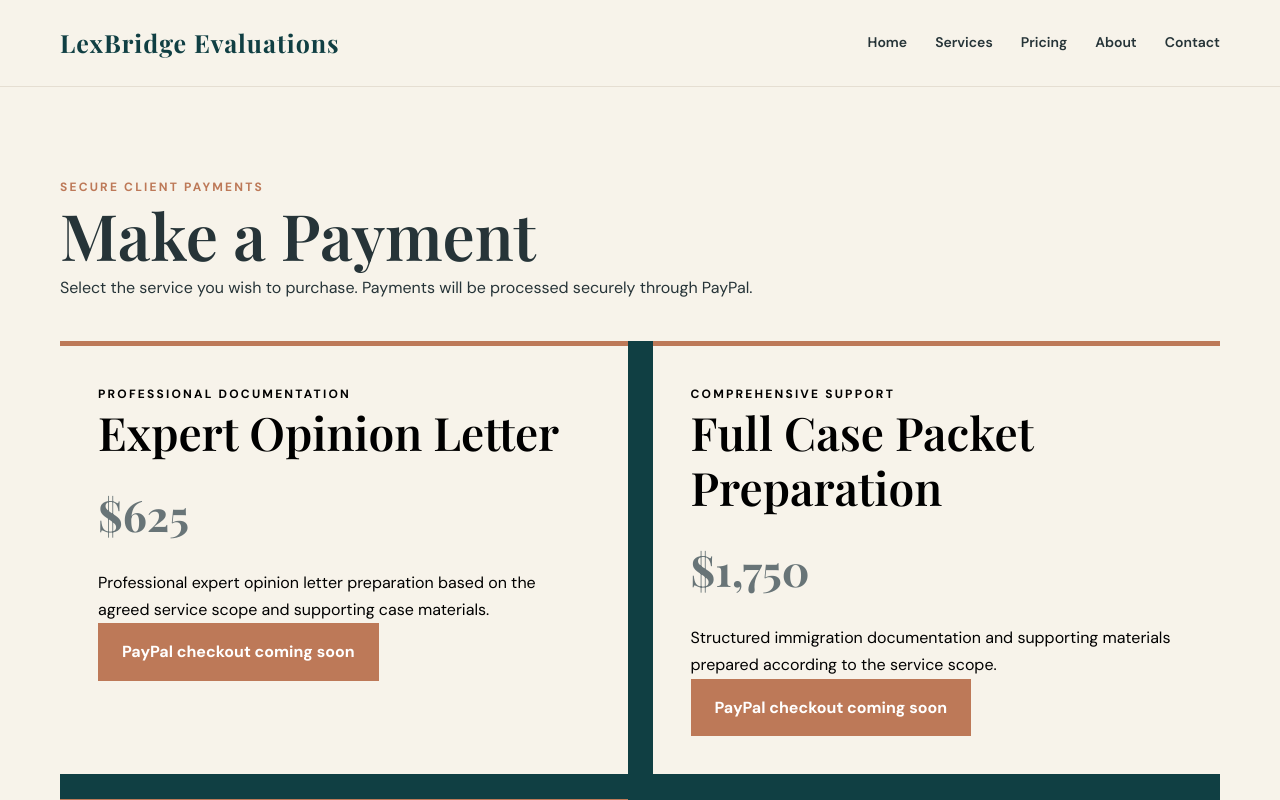
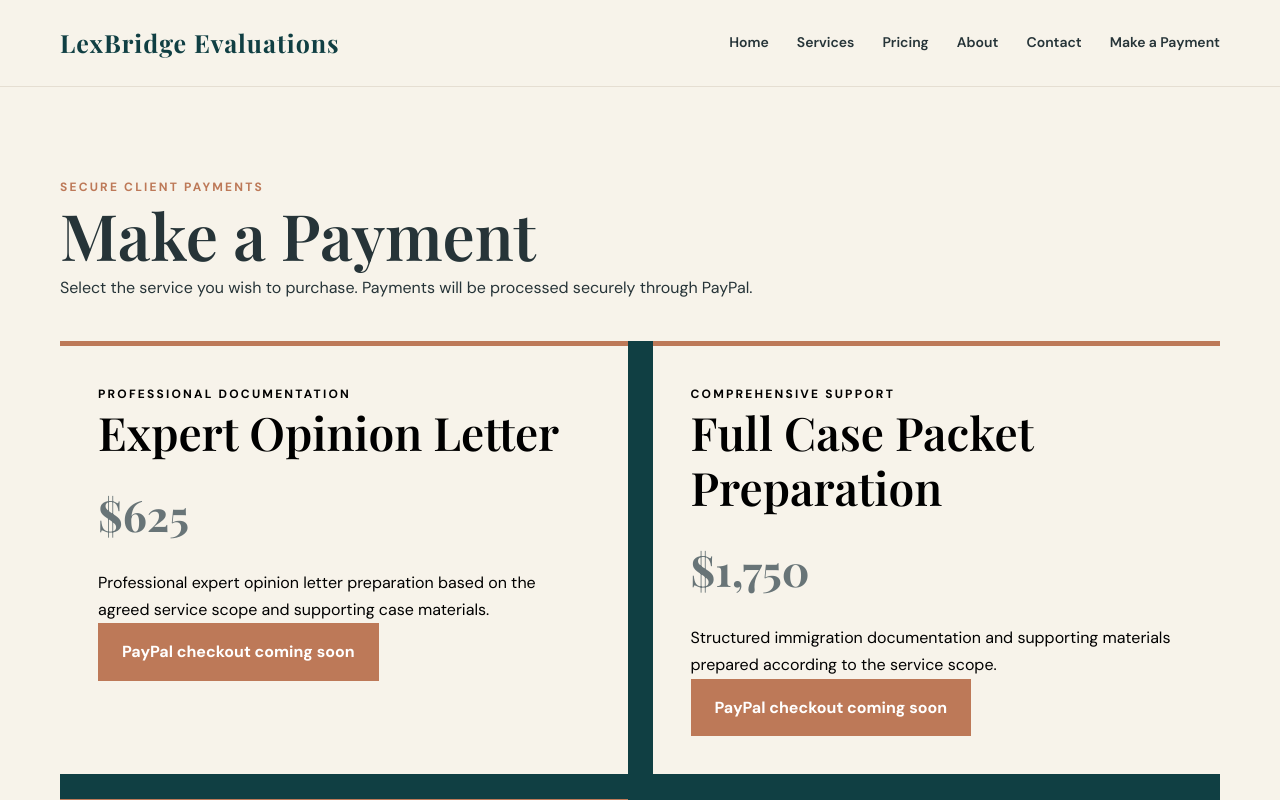
Before and after one commit to TrademarkEdge/lexbridge, a Next.js app: page /payment in a window 1280 px wide. Shown: the top 800 px of the page. Built offline with nearby package versions, Linux system fonts and the light colour scheme.

Commit message:
Update line 16 page.tsx

```diff
--- a/app/payment/page.tsx
+++ b/app/payment/page.tsx
@@ -13,6 +13,7 @@ export default function PaymentPage() {
             <a href="/pricing">Pricing</a>
             <a href="/about">About</a>
             <a href="/contact">Contact</a>
+            <a href="/payment">Make a Payment</a>
           </div>
         </nav>
       </header>
```
